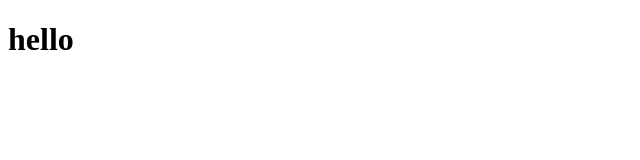
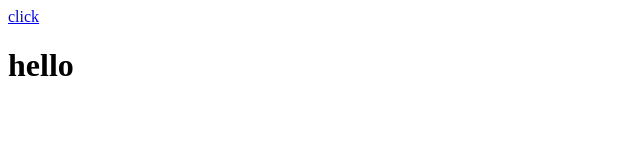
Before and after one commit to Benfain1234/ben-fainshtein-30-12-21, a website: page index.html in a window 1280 px wide. Shown: the whole page, without its empty margins (0-640 px from the left). Drawn offline with Linux system fonts and the light colour scheme.

Commit message:
Update index.html

```diff
--- a/index.html
+++ b/index.html
@@ -5,6 +5,7 @@
     <title>Title</title>
 </head>
 <body>
-<h1>hello</h1>
+<a href="./src/index.js" > click</a>
+    <h1>hello</h1>
 </body>
 </html>
```
